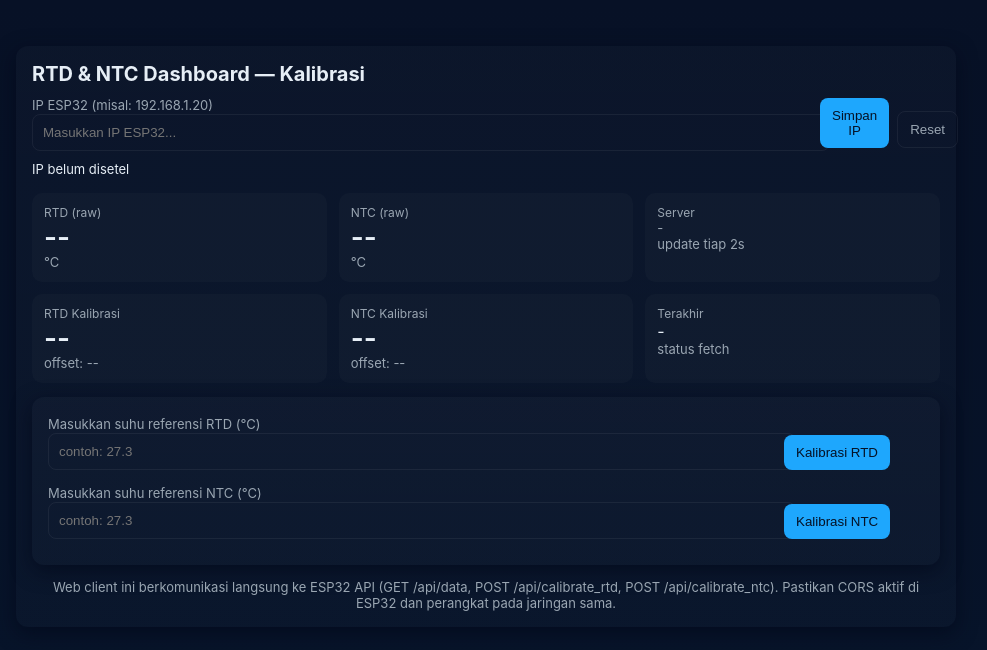
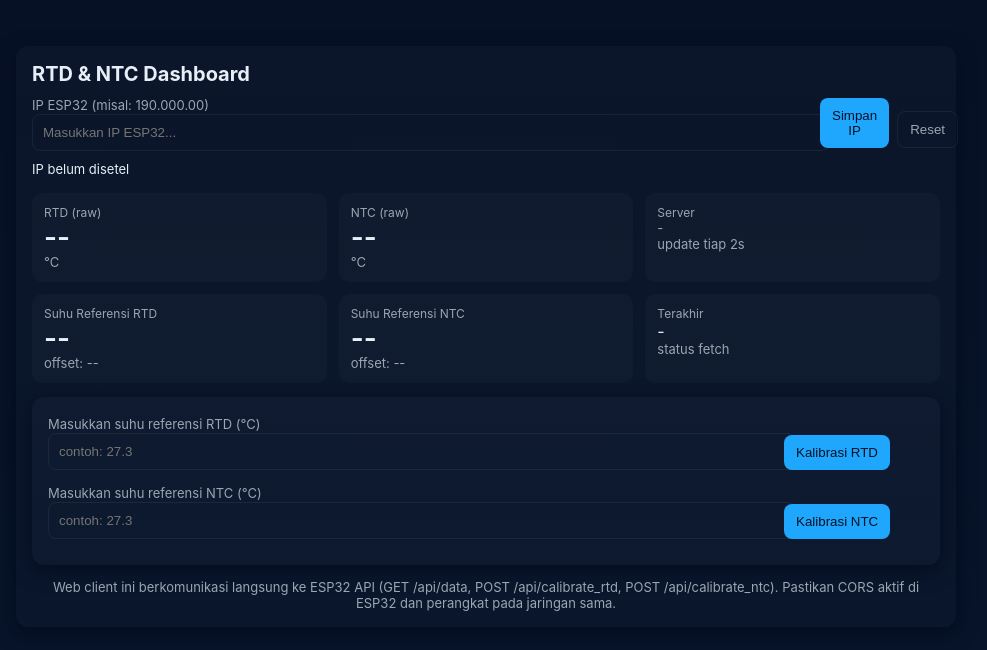
Before and after one commit to samuelslgn/RTDvsNTC, a plain HTML site: page index.html in a window 1280 px wide. Shown: the whole page, without its empty margins (154-1141 px from the left). Drawn offline with Linux system fonts and the light colour scheme.

Commit message:
Update2 index.html

```diff
--- a/index.html
+++ b/index.html
@@ -3,7 +3,7 @@
   <head>
     <meta charset="utf-8" />
     <meta name="viewport" content="width=device-width, initial-scale=1" />
-    <title>RTD & NTC Dashboard - Kalibrasi</title>
+    <title>RTD & NTC Dashboard</title>
     <style>
       :root {
         --bg: #0f1724;
@@ -121,10 +121,10 @@
   <body>
     <div class="wrap">
       <div class="card">
-        <h1>RTD & NTC Dashboard — Kalibrasi</h1>
+        <h1>RTD & NTC Dashboard</h1>
         <div class="row">
           <div class="col">
-            <label>IP ESP32 (misal: 192.168.1.20)</label>
+            <label>IP ESP32 (misal: 190.000.00)</label>
             <input type="text" id="espIp" placeholder="Masukkan IP ESP32..." />
           </div>
           <div style="width: 120px; display: flex; align-items: end; gap: 8px">
@@ -152,12 +152,12 @@
           </div>
 
           <div class="stat">
-            <div class="tiny">RTD Kalibrasi</div>
+            <div class="tiny">Suhu Referensi RTD</div>
             <div class="big" id="rtdCal">--</div>
             <div class="muted">offset: <span id="rtdOff">--</span></div>
           </div>
           <div class="stat">
-            <div class="tiny">NTC Kalibrasi</div>
+            <div class="tiny">Suhu Referensi NTC</div>
             <div class="big" id="ntcCal">--</div>
             <div class="muted">offset: <span id="ntcOff">--</span></div>
           </div>
@@ -279,7 +279,7 @@
             lastSeen.innerText = new Date().toLocaleTimeString();
             setStatus("Terhubung ke " + ESP, true);
           } catch (err) {
-            setStatus("Gagal fetch: " + err.message, false);
+            setStatus("Gagal Menghubungkan: " + err.message, false);
           }
         }
 
```
